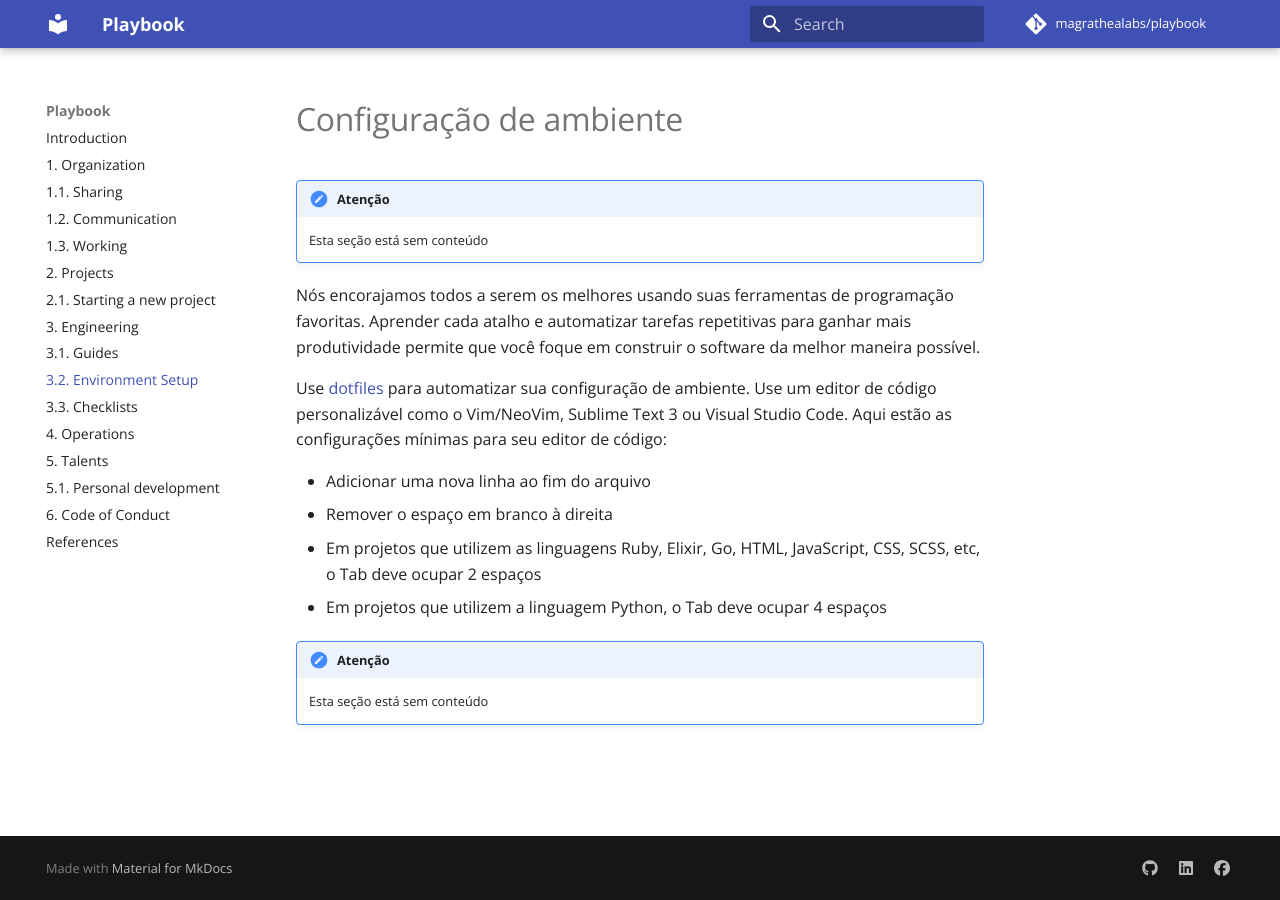
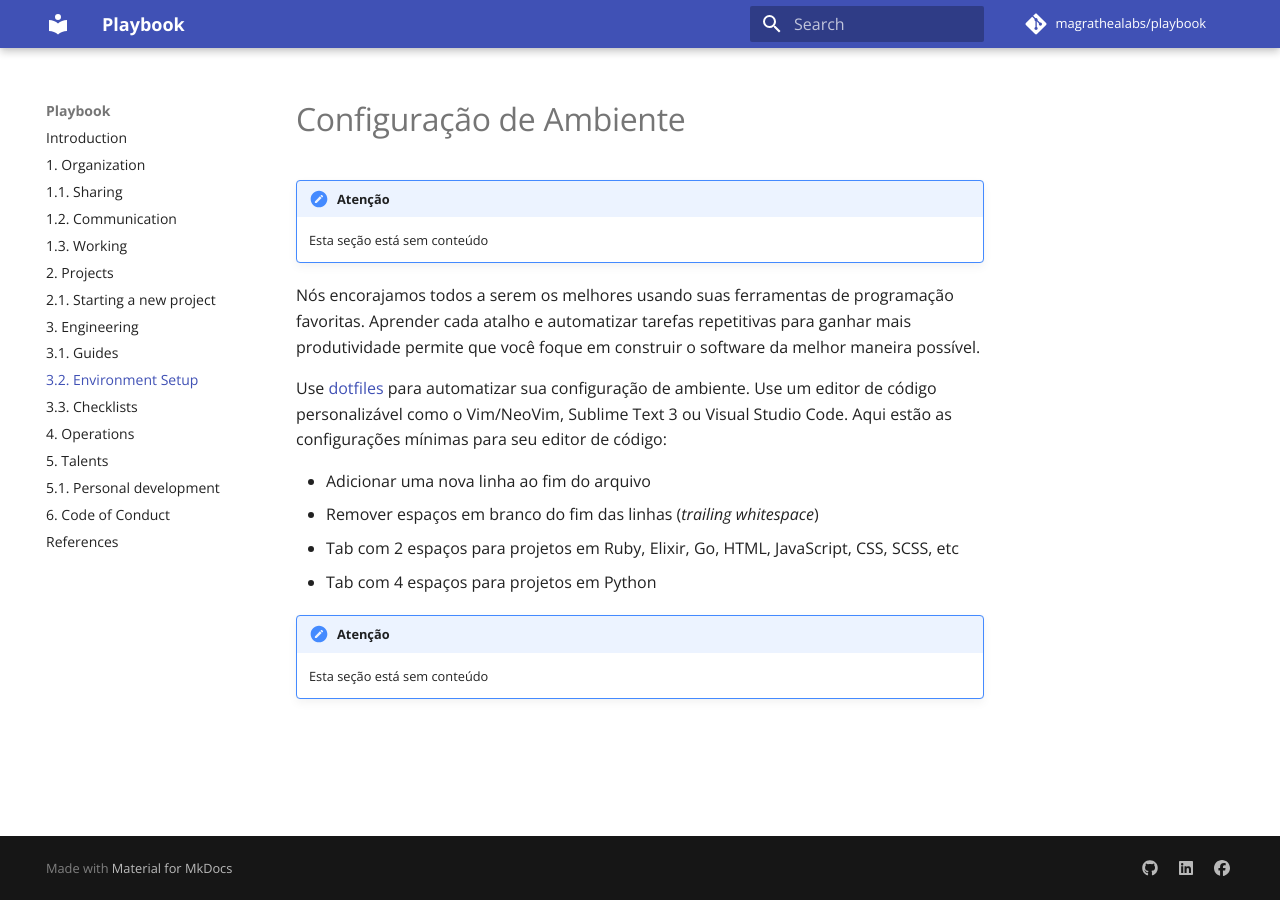
Before and after one commit to magrathealabs/playbook, an MkDocs documentation site: the page built from docs/3.2-environment.md, in a window 1280 px wide. Built offline with MkDocs 1.6.1 and Material for MkDocs 9.7.7, drawn with Linux system fonts in a browser that asks for light colours; comment, search, counter and statistics services are not loaded.

Commit message:
Apply suggestions from code review
Co-Authored-By: alfakini <fachini@magrathealabs.com>

```diff
--- a/docs/3.2-environment.md
+++ b/docs/3.2-environment.md
@@ -1,4 +1,4 @@
-# Configuração de ambiente
+# Configuração de Ambiente
 
 !!! Atenção
     Esta seção está sem conteúdo
@@ -8,9 +8,9 @@ Nós encorajamos todos a serem os melhores usando suas ferramentas de programaç
 Use [dotfiles](https://dotfiles.github.io) para automatizar sua configuração de ambiente. Use um editor de código personalizável como o Vim/NeoVim, Sublime Text 3 ou Visual Studio Code. Aqui estão as configurações mínimas para seu editor de código:
 
 * Adicionar uma nova linha ao fim do arquivo
-* Remover o espaço em branco à direita
-* Em projetos que utilizem as linguagens Ruby, Elixir, Go, HTML, JavaScript, CSS, SCSS, etc, o Tab deve ocupar 2 espaços
-* Em projetos que utilizem a linguagem Python, o Tab deve ocupar 4 espaços
+* Remover espaços em branco do fim das linhas (*trailing whitespace*)
+* Tab com 2 espaços para projetos em Ruby, Elixir, Go, HTML, JavaScript, CSS, SCSS, etc
+* Tab com 4 espaços para projetos em Python
 
 !!! Atenção
     Esta seção está sem conteúdo
```
